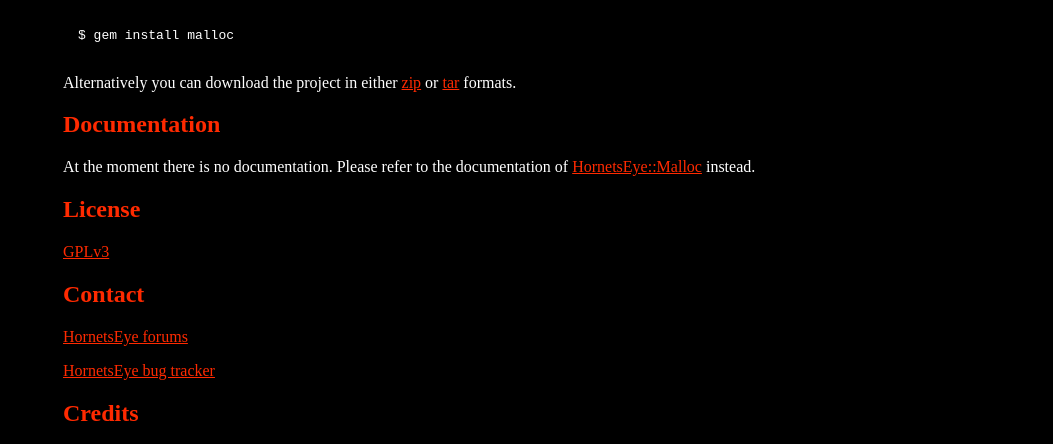
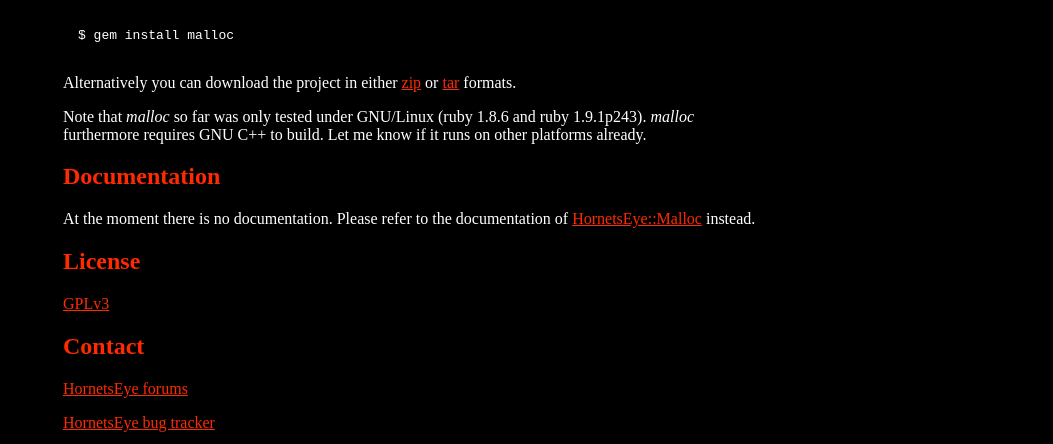
Before and after one commit to wedesoft/malloc, a plain HTML site: page index.html in a window 1280 px wide. Shown: the part 335-779 px from the top of the page, without its empty margins (227-1280 px from the left). Drawn offline with Linux system fonts and the light colour scheme.

Commit message:
Adding information about tested platforms

```diff
--- a/index.html
+++ b/index.html
@@ -63,6 +63,7 @@
       <a href="http://github.com/wedesoft/malloc/zipball/master">zip</a> or
       <a href="http://github.com/wedesoft/malloc/tarball/master">tar</a> formats.
     </p>
+    <p>Note that <em>malloc</em> so far was only tested under GNU/Linux (ruby 1.8.6 and ruby 1.9.1p243). <em>malloc</em> furthermore requires GNU C++ to build. Let me know if it runs on other platforms already.</p>
 
     <h2>Documentation</h2>
     At the moment there is no documentation. Please refer to the documentation of <a href="http://www.wedesoft.demon.co.uk/hornetseye-api/files/Malloc-rb.html">HornetsEye::Malloc</a> instead.
```
